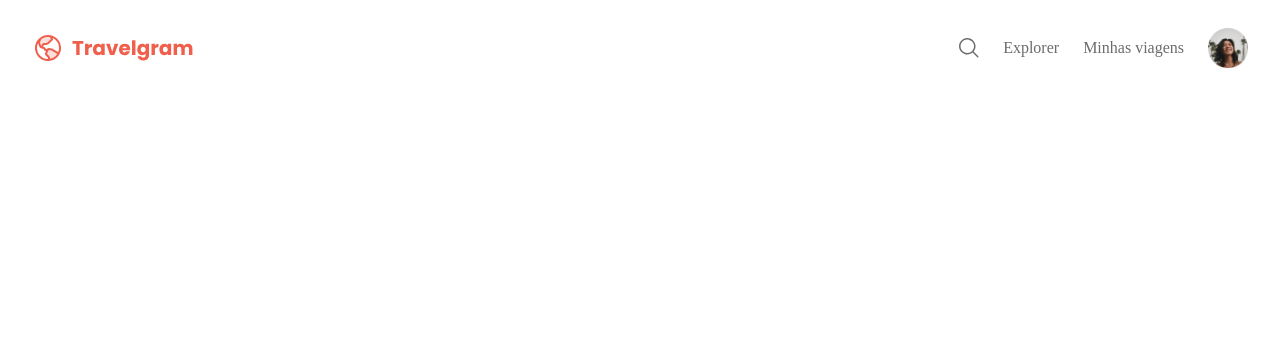
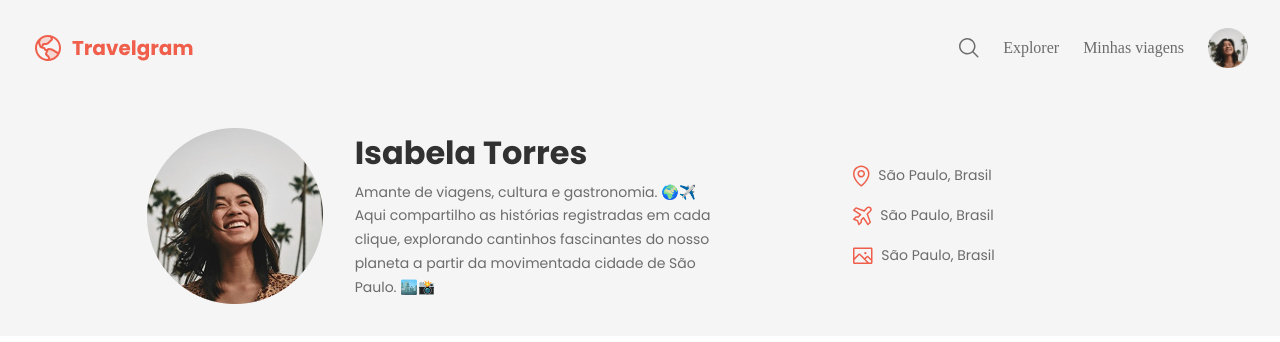
Before and after one commit to jpfreitas-dev/fullstack-rocketseat, a plain HTML site: page 03-perfil-de-viagens/index.html in a window 1280 px wide. Drawn offline with Linux system fonts and the light colour scheme; a web font is replaced by a local one.

Commit message:
feat(perfil-de-viagens): done header

```diff
--- a/03-perfil-de-viagens/index.html
+++ b/03-perfil-de-viagens/index.html
@@ -15,6 +15,7 @@
     />
   </head>
   <body>
+    <div class="bg-surface-color">
       <nav class="container">
         <a href="#" id="logo">
           <img src="./assets/Logo.svg" alt="Logomarca" />
@@ -22,16 +23,53 @@
         <ul id="primary-menu">
           <li>
             <a href="#">
-            <img src="./assets/icons/MagnifyGlass.svg" alt="Ícone de Lupa">
+              <img src="./assets/icons/MagnifyGlass.svg" alt="Ícone de Lupa" />
             </a>
           </li>
           <li><a href="#">Explorer</a></li>
           <li><a href="#">Minhas viagens</a></li>
-        <li><a href="#">
-          <img src="./assets/Profile pic.png" alt="Imagem de Isabela Torres">
-        </a></li>
+          <li>
+            <a href="#">
+              <img
+                src="./assets/Profile pic.png"
+                alt="Imagem de Isabela Torres"
+              />
+            </a>
+          </li>
         </ul>
       </nav>
-    <header></header>
+
+      <header>
+        <div class="container">
+          <div id="profile">
+            <img src="assets/Profile pic.png" alt="Imagem de Isabela Torres" />
+            <div>
+              <h1>Isabela Torres</h1>
+              <p>
+                Amante de viagens, cultura e gastronomia. 🌍✈️ <br>
+                Aqui compartilho as histórias registradas em cada clique, explorando cantinhos
+                fascinantes do nosso planeta a partir da movimentada cidade de
+                São Paulo. 🏙️📸
+              </p>
+            </div>
+          </div>
+
+          <ul id="info">
+            <li>
+              <img src="assets/icons/mapPin.svg" alt="Ícone de mapa" />
+              <span>São Paulo, Brasil</span>
+            </li>
+            <li>
+              <img src="assets/icons/airplaneTilt.svg" alt="Ícone de avião" />
+              <span>São Paulo, Brasil</span>
+            </li>
+            <li>
+              <img src="assets/icons/Image.svg" alt="Ícone de imagem" />
+              <span>São Paulo, Brasil</span>
+            </li>
+          </ul>
+        </div>
+      </header>
+    </div>
   </body>
 </html>
--- a/03-perfil-de-viagens/styles/global.css
+++ b/03-perfil-de-viagens/styles/global.css
@@ -16,7 +16,7 @@
   --font-family: "Poppins", sans-serif;
   --text-lg: bold 32px/125% var(--font-family);
   --text: 16px/1.5 var(--font-family);
-  --text-md: 14px/175% var(--font-family);
+  --text-md: 14px/170% var(--font-family);
   --text-sm: 12px/175% var(var(--font-family));
 }
 
--- /dev/null
+++ b/03-perfil-de-viagens/styles/header.css
@@ -0,0 +1,42 @@
+header {
+  padding-block: 32px;
+
+  font: var(--text-md);
+}
+
+header .container {
+  display: flex;
+  justify-content: space-evenly;
+  align-items: center;
+}
+
+#profile {
+  display: flex;
+  align-items: center;
+  gap: 32px;
+}
+
+#profile > div {
+  max-width: 384px;
+}
+
+#profile h1 {
+  font: var(--text-lg);
+  color: var(--text-color-primary);
+  margin-bottom: 8px;
+}
+
+#info {
+  list-style: none;
+
+  display: flex;
+  flex-direction: column;
+  gap: 16px;
+
+  width: 280px;
+}
+
+#info li {
+  display: flex;
+  gap: 8px;
+}
--- a/03-perfil-de-viagens/styles/index.css
+++ b/03-perfil-de-viagens/styles/index.css
@@ -1,2 +1,3 @@
 @import url(global.css);
 @import url(nav.css);
+@import url(header.css);
```
Also changed, not shown: 03-perfil-de-viagens/assets/icons/Image.svg (renamed from 03-perfil-de-viagens/assets/icons/Vector-2.svg). Lines whose indentation alone changed are shown as unchanged.
